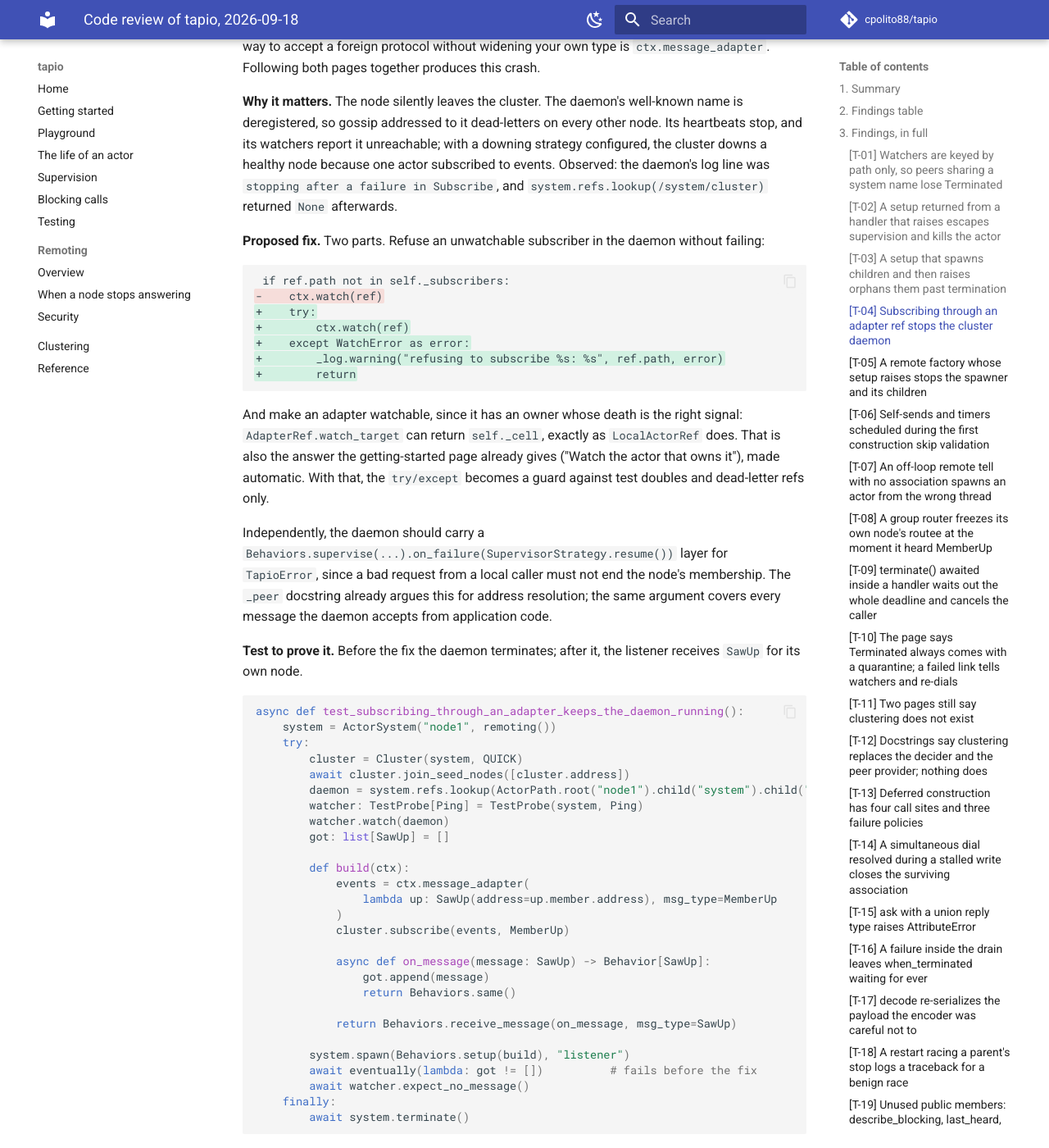
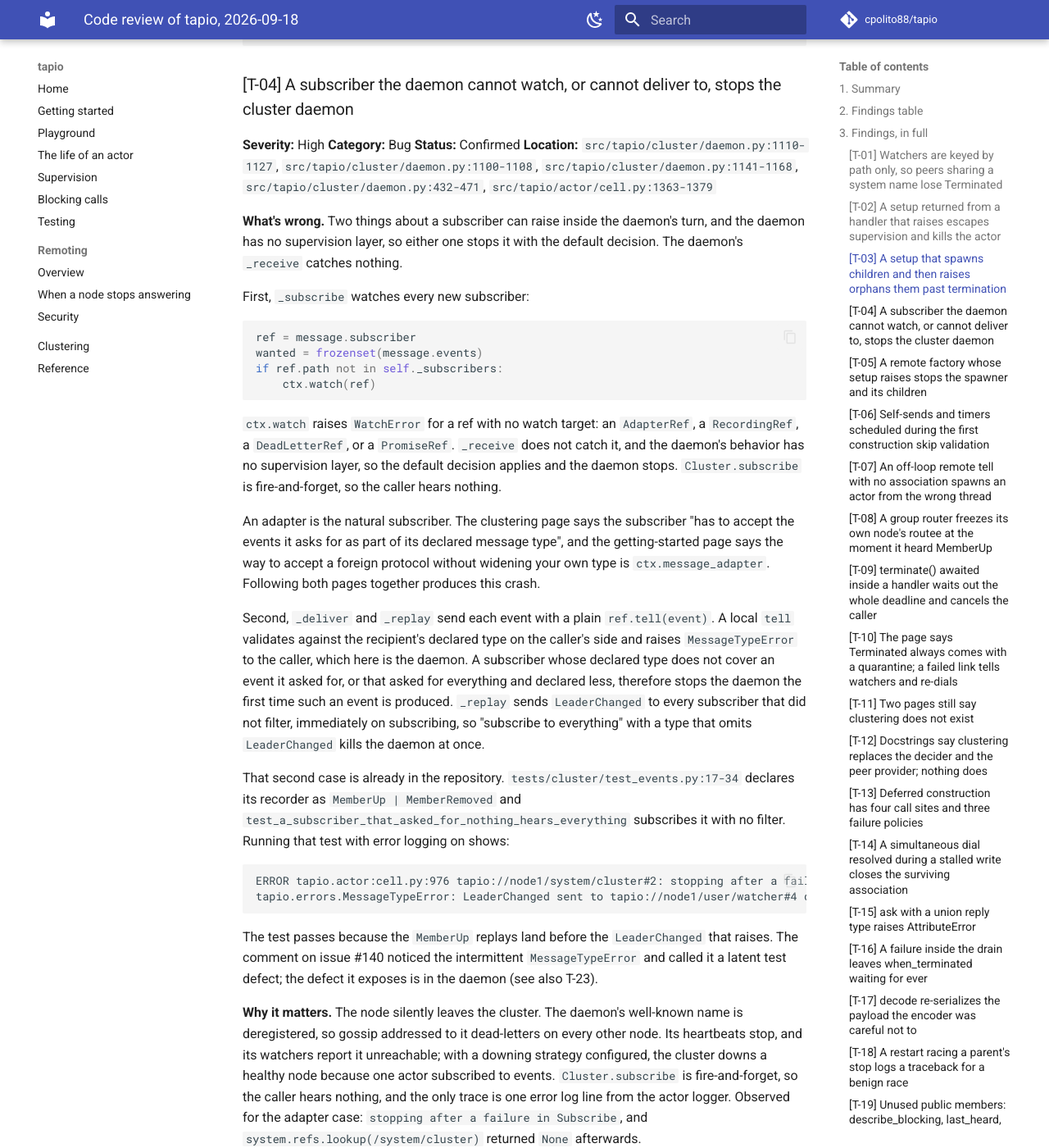
Before and after one commit to cpolito88/tapio, an MkDocs documentation site: the page built from docs/review/tapio-review-2026-09-18.md, in a window 1280 px wide and 1400 px high, scrolled down 11140 px. Shown: the whole window at 82% size. Built offline with MkDocs 1.6.1 and Material for MkDocs 9.7.7, drawn with Linux system fonts in a browser that asks for light colours; comment, search, counter and statistics services are not loaded; some of the changed text lies outside the part shown.

Commit message:
docs: relate the review to the open issue and widen T-04
Issue #140 is checked against every remoting path the review read,
and the closed issues nearest to the findings are cross-referenced.
T-04 gains its second trigger: a subscriber whose declared type rejects
an event stops the cluster daemon, which the repository's own events
test does silently. T-23 records that test as passing while the daemon
dies.

Co-Authored-By: Claude Fable 5.1 <noreply@anthropic.com>
Claude-Session: https://claude.ai/code/session_01Td1jcmM2rRXAY9LiVyWKyg

````diff
--- a/docs/review/tapio-review-2026-09-18.md
+++ b/docs/review/tapio-review-2026-09-18.md
@@ -10,9 +10,11 @@ Three things matter most:
 
 1. **Death watch keys watchers by actor path, and paths do not include the node.** Two nodes that share a system name, which is the deployment shape the clustering docs recommend, collide in a remote target's watcher map, and one of them silently never hears `Terminated` (T-01). The same identity gap makes two `ActorRef`s to different nodes compare equal.
 2. **Deferred construction is run from four places with three different failure policies.** A `setup` that raises when returned from a handler kills the actor's task outside supervision (T-02), a `setup` that spawns and then raises orphans its children past system termination (T-03), and a remote factory whose `setup` raises stops the spawner and every worker it started (T-05). One shared "evaluate and account for failure" path would close all three (T-13).
-3. **One line of ordinary user code takes a node out of its cluster.** Subscribing to cluster events through a message adapter, the documented way to accept a foreign protocol, raises `WatchError` inside the daemon's receive loop, and the daemon stops (T-04).
+3. **One line of ordinary user code takes a node out of its cluster.** Subscribing to cluster events through a message adapter, the documented way to accept a foreign protocol, raises `WatchError` inside the daemon's receive loop, and the daemon stops. So does a subscriber whose declared type does not cover an event it is sent: the repository's own `test_a_subscriber_that_asked_for_nothing_hears_everything` passes while the daemon dies underneath it (T-04, T-23).
 
 Everything above was reproduced with the tests quoted under each finding. No Critical security hole was found; the trust model the security page states is implemented as described.
+
+**The open issue.** Issue #140 (a connected link socket collected with its transport still open, root cause unknown, `bc6bbaa` landed as a candidate fix) was checked against every remoting path read here. Nothing in this review explains it, and nothing here contradicts the theory in its comment that the socket-ownership rewrite removed it. The full suite was run eight times on `bc6bbaa` as part of this review; the result is recorded in section 5. Issue #64 (closed) is the graceful-leave half of design point D-1. Issues #60 and #95 (closed) fixed the two earlier off-loop remote `tell` bugs; T-07 is the third in that line and sits one call earlier in the same path.
 
 ## 2. Findings table
 
@@ -21,7 +23,7 @@ Everything above was reproduced with the tests quoted under each finding. No Cri
 | T-01 | Critical | Bug | Confirmed | `src/tapio/actor/watch.py` | Watchers are keyed by path only, so peers sharing a system name lose `Terminated` | |
 | T-02 | High | Bug | Confirmed | `src/tapio/actor/cell.py` | A `setup` returned from a handler that raises escapes supervision and kills the actor | |
 | T-03 | High | Bug | Confirmed | `src/tapio/actor/cell.py` | A `setup` that spawns children and then raises orphans them past termination | |
-| T-04 | High | Bug | Confirmed | `src/tapio/cluster/daemon.py` | Subscribing through an adapter ref stops the cluster daemon | |
+| T-04 | High | Bug | Confirmed | `src/tapio/cluster/daemon.py` | A subscriber the daemon cannot watch, or cannot deliver to, stops the cluster daemon | |
 | T-05 | High | Bug | Confirmed | `src/tapio/remote/spawner.py` | A remote factory whose `setup` raises stops the spawner and its children | |
 | T-06 | Medium | Bug | Confirmed | `src/tapio/actor/cell.py` | Self-sends and timers scheduled during the first construction skip validation | |
 | T-07 | Medium | Bug | Confirmed | `src/tapio/remote/endpoint.py` | An off-loop remote `tell` with no association spawns an actor from the wrong thread | |
@@ -40,6 +42,7 @@ Everything above was reproduced with the tests quoted under each finding. No Cri
 | T-20 | Low | Quality | Confirmed | `tests/actor/test_dead_letters.py` | Tests that sleep a guessed duration before asserting | |
 | T-21 | Low | Docs | Confirmed | `src/tapio/actor/system.py` | `resolve` skips the `expect` check for a local address though its docstring says it raises | |
 | T-22 | Low | Quality | Confirmed | `src/tapio/remote/association.py` | Every remote send re-validates the `Outbound` wrapper when `validate_on_tell` is on | |
+| T-23 | Low | Quality | Confirmed | `tests/cluster/test_events.py` | A cluster events test passes while the daemon it exercises has died | |
 
 ## 3. Findings, in full
 
@@ -270,14 +273,16 @@ async def test_a_setup_that_spawns_then_raises_leaves_no_orphan():
         assert not cell_of(kid).is_alive
 ```
 
-### [T-04] Subscribing through an adapter ref stops the cluster daemon
+### [T-04] A subscriber the daemon cannot watch, or cannot deliver to, stops the cluster daemon
 
 **Severity:** High
 **Category:** Bug
 **Status:** Confirmed
-**Location:** `src/tapio/cluster/daemon.py:1110-1127`, `src/tapio/cluster/daemon.py:432-471`, `src/tapio/actor/cell.py:1363-1379`
+**Location:** `src/tapio/cluster/daemon.py:1110-1127`, `src/tapio/cluster/daemon.py:1100-1108`, `src/tapio/cluster/daemon.py:1141-1168`, `src/tapio/cluster/daemon.py:432-471`, `src/tapio/actor/cell.py:1363-1379`
 
-**What's wrong.** `_subscribe` watches every new subscriber:
+**What's wrong.** Two things about a subscriber can raise inside the daemon's turn, and the daemon has no supervision layer, so either one stops it with the default decision. The daemon's `_receive` catches nothing.
+
+First, `_subscribe` watches every new subscriber:
 
 ```python
 ref = message.subscriber
@@ -290,9 +295,20 @@ if ref.path not in self._subscribers:
 
 An adapter is the natural subscriber. The clustering page says the subscriber "has to accept the events it asks for as part of its declared message type", and the getting-started page says the way to accept a foreign protocol without widening your own type is `ctx.message_adapter`. Following both pages together produces this crash.
 
-**Why it matters.** The node silently leaves the cluster. The daemon's well-known name is deregistered, so gossip addressed to it dead-letters on every other node. Its heartbeats stop, and its watchers report it unreachable; with a downing strategy configured, the cluster downs a healthy node because one actor subscribed to events. Observed: the daemon's log line was `stopping after a failure in Subscribe`, and `system.refs.lookup(/system/cluster)` returned `None` afterwards.
+Second, `_deliver` and `_replay` send each event with a plain `ref.tell(event)`. A local `tell` validates against the recipient's declared type on the caller's side and raises `MessageTypeError` to the caller, which here is the daemon. A subscriber whose declared type does not cover an event it asked for, or that asked for everything and declared less, therefore stops the daemon the first time such an event is produced. `_replay` sends `LeaderChanged` to every subscriber that did not filter, immediately on subscribing, so "subscribe to everything" with a type that omits `LeaderChanged` kills the daemon at once.
 
-**Proposed fix.** Two parts. Refuse an unwatchable subscriber in the daemon without failing:
+That second case is already in the repository. `tests/cluster/test_events.py:17-34` declares its recorder as `MemberUp | MemberRemoved` and `test_a_subscriber_that_asked_for_nothing_hears_everything` subscribes it with no filter. Running that test with error logging on shows:
+
+```
+ERROR tapio.actor:cell.py:976 tapio://node1/system/cluster#2: stopping after a failure in Subscribe
+tapio.errors.MessageTypeError: LeaderChanged sent to tapio://node1/user/watcher#4 does not match the declared message type MemberUp | MemberRemoved
+```
+
+The test passes because the `MemberUp` replays land before the `LeaderChanged` that raises. The comment on issue #140 noticed the intermittent `MessageTypeError` and called it a latent test defect; the defect it exposes is in the daemon (see also T-23).
+
+**Why it matters.** The node silently leaves the cluster. The daemon's well-known name is deregistered, so gossip addressed to it dead-letters on every other node. Its heartbeats stop, and its watchers report it unreachable; with a downing strategy configured, the cluster downs a healthy node because one actor subscribed to events. `Cluster.subscribe` is fire-and-forget, so the caller hears nothing, and the only trace is one error log line from the actor logger. Observed for the adapter case: `stopping after a failure in Subscribe`, and `system.refs.lookup(/system/cluster)` returned `None` afterwards.
+
+**Proposed fix.** Three parts. Refuse an unwatchable subscriber in the daemon without failing:
 
 ```diff
  if ref.path not in self._subscribers:
@@ -305,6 +321,22 @@ An adapter is the natural subscriber. The clustering page says the subscriber "h
 ```
 
 And make an adapter watchable, since it has an owner whose death is the right signal: `AdapterRef.watch_target` can return `self._cell`, exactly as `LocalActorRef` does. That is also the answer the getting-started page already gives ("Watch the actor that owns it"), made automatic. With that, the `try/except` becomes a guard against test doubles and dead-letter refs only.
+
+Treat a delivery the subscriber refuses as the subscriber's problem, in `_deliver` and `_replay`:
+
+```diff
+-        for ref, wanted in self._subscribers.values():
++        for ref, wanted in list(self._subscribers.values()):
+             if not wanted or type(event) in wanted:
+-                ref.tell(event)
++                try:
++                    ref.tell(event)
++                except MessageTypeError as error:
++                    _log.warning("dropping subscriber %s: %s", ref.path, error)
++                    self._subscribers.pop(ref.path, None)
+```
+
+together with a `dead_letter` for the event, so the absence is observable. The cleaner long-term answer is for `Cluster.subscribe` to check the subscriber's declared type against the requested events up front, which is possible for a `LocalActorRef` through `cell.msg_type`.
 
 Independently, the daemon should carry a `Behaviors.supervise(...).on_failure(SupervisorStrategy.resume())` layer for `TapioError`, since a bad request from a local caller must not end the node's membership. The `_peer` docstring already argues this for address resolution; the same argument covers every message the daemon accepts from application code.
 
@@ -846,6 +878,23 @@ Positive note: the merge laws are property-tested with Hypothesis in `tests/clus
 
 **Proposed fix.** Spawn the association actor with a validator that checks the type only, for instance by building it through a runtime-internal spawn that passes `validate_on_tell=False` for that cell, or by letting `Association.send` call `cell.deliver` directly, which skips validation by design.
 
+### [T-23] A cluster events test passes while the daemon it exercises has died
+
+**Severity:** Low
+**Category:** Quality
+**Status:** Confirmed
+**Location:** `tests/cluster/test_events.py:17-34`, `tests/cluster/test_events.py:70-86`
+
+**What's wrong.** The recorder behavior declares `MemberUp | MemberRemoved`, and the test subscribes it to every event. The daemon's replay delivers the two `MemberUp` events, then `LeaderChanged`, which the recorder's type rejects, and the daemon stops (T-04). The test's `eventually` sees the two `MemberUp` entries it wanted and passes. A test that checks the daemon is still alive at the end, or a recorder declared as `ClusterEvent`, would have caught T-04 months ago. The `MessageTypeError` shows up intermittently as an unraisable warning attributed to whichever test the collector interrupts, which is how it was noticed on issue #140 and mistaken for that issue.
+
+**Proposed fix.** Declare the recorder as `ClusterEvent`, since that is what "asked for nothing" means, and end every daemon test by asserting the daemon's well-known name still resolves:
+
+```python
+assert nodes[0].system.refs.lookup(daemon_path(nodes[0])) is not None
+```
+
+Better still, make the `cluster_of` fixture assert it on the way out, the way `actor_system` asserts no leaked tasks: a daemon that died during a test is a failed test whatever else the test observed.
+
 ## 4. Design disagreements
 
 These are not bugs. Each is a documented decision I would argue against, with the reason.
````
